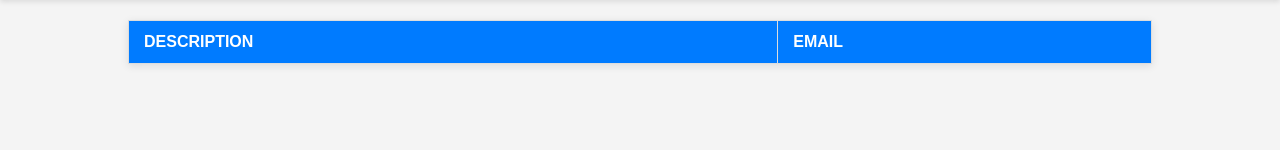
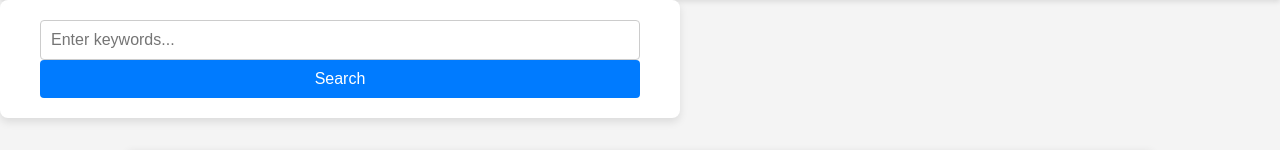
Before and after one commit to HauNguyen1312/LostAndFound, a Django app: page /found/ in a window 1280 px wide. Shown: the part 100-250 px from the top of the page. Run offline with Django 5.2, Linux system fonts and the light colour scheme; data that the repository does not hold is empty.

Commit message:
search function, not finished yet

```diff
--- a/LAF/urls.py
+++ b/LAF/urls.py
@@ -17,8 +17,15 @@ Including another URLconf
 
 from django.contrib import admin
 from django.urls import path, include
+# from rest_framework.routers import DefaultRouter
+
+# router = DefaultRouter()
+# router.register(r'items', ItemViewSet, basename='item')
+
 
 urlpatterns = [
     path('', include("LAFapp.urls")),
     path("admin/", admin.site.urls),
+    path('api/', include('LAFapp.urls')),
+
 ]
--- a/LAFapp/admin.py
+++ b/LAFapp/admin.py
@@ -5,4 +5,5 @@ from .models import Items
 class ItemsAdmin(admin.ModelAdmin):
   list_display = ("status", "description", "location", "email", "category", "key_word", "date")
   search_fields = ("status", "description", "key_word")
+
 admin.site.register(Items, ItemsAdmin)
--- a/LAFapp/models.py
+++ b/LAFapp/models.py
@@ -1,4 +1,5 @@
 from django.db import models
+from django.contrib.postgres.search import SearchVectorField
 
 # Create your models here.
 class Items(models.Model):
@@ -11,6 +12,7 @@ class Items(models.Model):
 	category = models.CharField(null=True,blank=True)
 	key_word = models.CharField(null=True,blank=True)
 	created_at = models.DateTimeField(auto_now_add = True)
+	search_vector = SearchVectorField(null=True)
 
 	def __str__(self):
 		return f"{self.description}"
--- a/LAFapp/urls.py
+++ b/LAFapp/urls.py
@@ -7,4 +7,6 @@ urlpatterns = [
 	path('lost/', views.lost, name='lost'),
 	path('found/', views.found, name='found'),
 
+    path('lost_items/', views.LostItemsAPIView.as_view(), name='lost_items_search'),
+    path('found_items/', views.FoundItemsAPIView.as_view(), name='found_items_search'),
 ]
--- a/LAFapp/views.py
+++ b/LAFapp/views.py
@@ -1,20 +1,16 @@
 from django.shortcuts import render, redirect
 from django.http import HttpResponse
 from .models import Items
-from .forms import ItemsForm
+
+from rest_framework.views import APIView
+from rest_framework.response import Response
+from .serializers import ItemsSerializers
+from django.contrib.postgres.search import SearchVector, SearchQuery, SearchRank
+
 
 def index(request):
 	return render(request, 'LAF/index.html')
 
-# def save_data(request):
-# 	if request.method == "POST":
-# 		print(request)
-# 		form = ItemsForm(request.POST)
-# 		if form.is_valid():
-# 			form.save()
-# 			return redirect(index)
-# 		else:
-fields = ['status', 'description', 'location', 'email', 'date', 'category', 'key_word']
 def save_data(request):
 	if request.method == "POST":
 		status = request.POST.get("status")
@@ -25,7 +21,6 @@ def save_data(request):
 		category = request.POST.get("category")
 		key_word = request.POST.get("key_word")
 		Items.objects.create(status=status, description=description, location=location, email=email, date=date, category=category, key_word=key_word)
-	context = {}
 	return redirect(index)
 
 
@@ -37,3 +32,85 @@ def lost(request):
 def found(request):
 	list_found = Items.objects.filter(status = 'found')
 	return render(request, 'LAF/found_page.html', {'list_found': list_found})
+
+class LostItemsAPIView(APIView):
+	def get(self, request, *args, **kwargs):
+		query = self.request.query_params.get('q', '')
+
+		queryset = Items.objects.filter(status='lost')
+
+		if query:
+			search_vector = SearchVector('description', 'location', 'category','key_word')
+			search_query = SearchQuery(query)
+
+
+			queryset = queryset.annotate(
+				rank = SearchRank(search_vector, search_query)
+				).filter(search_vector=search_query).order_by('-rank')
+
+		print(queryset)
+		serializer = ItemsSerializers(queryset, many=True)
+		return Response(serializer.data)
+
+
+class FoundItemsAPIView(APIView):
+    def get(self, request, *args, **kwargs):
+        query = self.request.query_params.get('q', '')
+
+        # Filter by 'found' status first
+        queryset = Items.objects.filter(status='found')
+
+        if query:
+            # Create a search vector from the desired fields
+            search_vector = SearchVector('description', 'location', 'category', 'key_word')
+            search_query = SearchQuery(query)
+
+            # Perform the search and order by relevance (search rank)
+            queryset = queryset.annotate(
+                search=search_vector
+            ).filter(search=search_query).order_by('-rank')
+
+        serializer = ItemsSerializer(queryset, many=True)
+        return Response(serializer.data)
+# class ItemViewSet(viewsets.ModelViewSet):
+# 	query_set = Items.objects.all()
+# 	seri_class = ItemsSerializers
+
+# 	@action(detail=False, methods=['get'])
+# 	def search(self, request):
+# 		query = request.query_params.get('query', None)
+# 		status_filter = request.query_params.get('status', None)
+
+# 		s = ItemDocument.search()
+
+# 		if status_filter:
+# 			s = s.filter('term', status = status_filter)
+
+# 		if query:
+# 			s = s.query(
+# 				'multi_match',
+# 				query = query,
+# 				fields = ['description', 'location', 'category', 'key_word'],
+# 				fuzziness = 'AUTO'
+# 			)
+
+# 		response = s.execute()
+
+# 		item_ids = [hit.meta.id for hit in response]
+
+# 		items = Items.objects.filter(id__in=item_ids)
+# 		return Response(serializer.data, status = status.HTTP_200_OK)
+
+
+# 	@action(detail=False, methods=['get'])
+# 	def lost_item(self, request):
+# 		items = self.get_queryset().filter(status='lost')
+# 		serializer = self.get_serializer(items, many=True)
+# 		return Response(serializer.data)
+
+
+# 	@action(detail=False, methods=['get'])
+# 	def found_item(self, request):
+# 		items = self.get_queryset().filter(status='found')
+# 		serializer = self.get_serializer(items, manay=True)
+# 		return Response(serializer.data)
--- a/static/css/style.css
+++ b/static/css/style.css
@@ -155,3 +155,32 @@ tr:nth-child(even) {
 tr:hover {
     background-color: #f1f1f1;
 }
+
+.search-form {
+    display: flex;
+    gap: 10px;
+    margin-bottom: 2rem;
+}
+
+#search-query, #search-button {
+    padding: 10px;
+    font-size: 16px;
+    border: 1px solid #ccc;
+    border-radius: 4px;
+}
+
+#search-query {
+    flex-grow: 1;
+}
+
+#search-button {
+    background-color: #007bff;
+    color: white;
+    border: none;
+    cursor: pointer;
+    transition: background-color 0.3s ease;
+}
+
+#search-button:hover {
+    background-color: #0056b3;
+}
--- a/templates/LAF/Base.html
+++ b/templates/LAF/Base.html
@@ -10,7 +10,7 @@
 <body>
     <header class="header">
         <div class="logo">
-            <img src="https://myvu.edu.au/1fd68dd31834bf06d93a5b7508aa3bab.svg" alt="Logo">
+            <img src="https://content.vu.edu.au/sites/default/files/site-media/2023-11/vu-brisbane-logo-resized.svg" alt="Logo">
         </div>
         <div>
             <h1>{% block title %}{% endblock %}</h1>
--- a/templates/LAF/found_page.html
+++ b/templates/LAF/found_page.html
@@ -2,6 +2,13 @@
 {% load static %}
 {% block title %}Found Items{% endblock %}
 {% block body %}
+    <div class="search-form">
+        <form>
+            <input type="text" id="search-input" placeholder="Enter keywords..." />
+            <button type="submit" id="search-button">Search</button>
+        </form>
+    </div>
+    <div id="results"></div>
     <table>
         <thead>
             <tr>
```
Also changed, not shown: LAF/settings.py (+8 -0 lines), LAFapp/documents.py (added, +21 -0 lines), LAFapp/serializers.py (added, +7 -0 lines), static/js/script.js (+32 -50 lines), templates/LAF/lost_page.html (+9 -0 lines), LAFapp/migrations/0005_items_search_vector.py (added).
